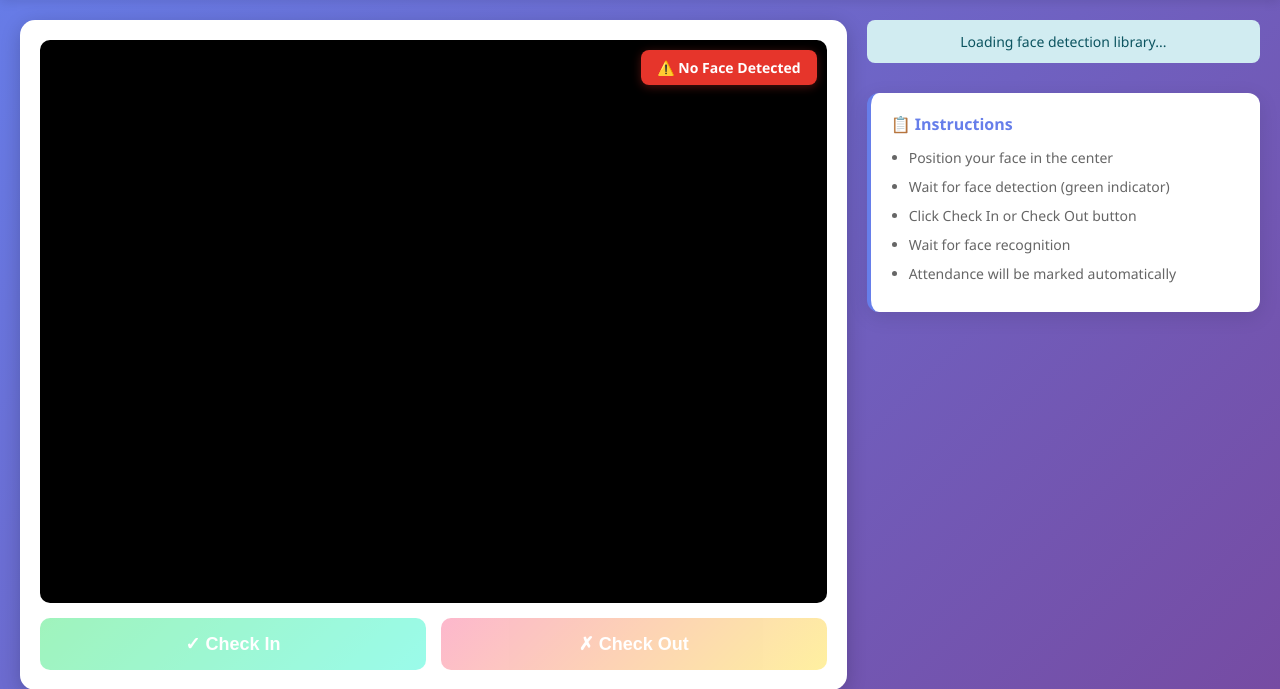
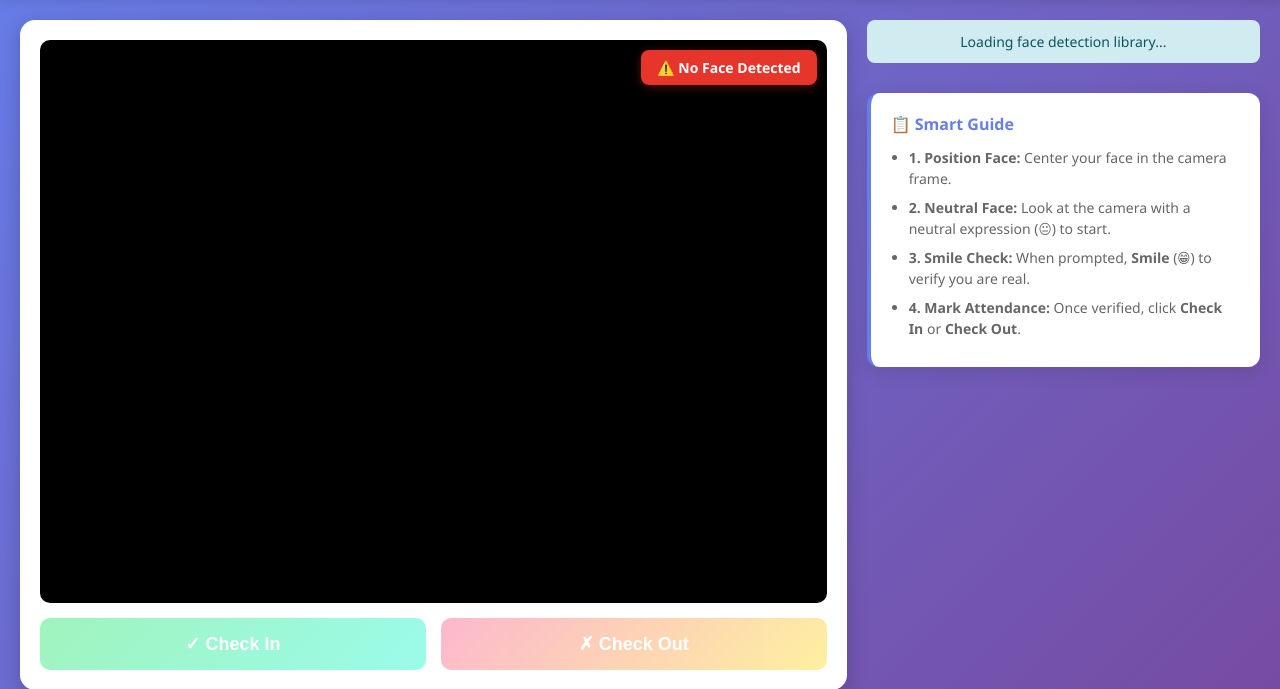
Before and after one commit to hamzashoukat091/AttendanceSystem2, a Django app: template accounts/templates/attendance_scanner.html in a window 1280 px wide. Shown: the part 90-779 px from the top of the page. Run offline with Django 3.2, Linux system fonts and the light colour scheme; the template is opened without the code that fills it, so the values that code supplies are empty; some libraries are stand-ins or nearby versions.

Commit message:
liveness fix

```diff
--- a/accounts/templates/attendance_scanner.html
+++ b/accounts/templates/attendance_scanner.html
@@ -318,13 +318,12 @@
             </div>
 
             <div class="instructions">
-                <h3>📋 Instructions</h3>
+                <h3>📋 Smart Guide</h3>
                 <ul>
-                    <li>Position your face in the center</li>
-                    <li>Wait for face detection (green indicator)</li>
-                    <li>Click Check In or Check Out button</li>
-                    <li>Wait for face recognition</li>
-                    <li>Attendance will be marked automatically</li>
+                    <li><strong>1. Position Face:</strong> Center your face in the camera frame.</li>
+                    <li><strong>2. Neutral Face:</strong> Look at the camera with a neutral expression (😐) to start.</li>
+                    <li><strong>3. Smile Check:</strong> When prompted, <b>Smile</b> (😁) to verify you are real.</li>
+                    <li><strong>4. Mark Attendance:</strong> Once verified, click <b>Check In</b> or <b>Check Out</b>.</li>
                 </ul>
             </div>
         </div>
@@ -347,7 +346,7 @@
         let modelsLoaded = false;
         let faceDetected = false;
         let livenessVerified = false;
-        let currentChallenge = 'smile';
+        let livenessState = 0; // 0: Neutral, 1: Smile
 
         // Load face-api.js models
         async function loadModels() {
@@ -447,6 +446,7 @@
             } else {
                 faceDetected = false;
                 livenessVerified = false; // Reset liveness if face is lost
+                livenessState = 0;
 
                 detectionIndicator.className = 'face-not-detected';
                 detectionIndicator.textContent = '⚠️ No Face Detected';
@@ -463,17 +463,29 @@
 
         function checkLiveness(detection) {
             livenessIndicator.style.display = 'block';
-            livenessIndicator.className = 'face-not-detected';
-            livenessIndicator.style.background = 'rgba(0, 123, 255, 0.9)';
-
             const expressions = detection.expressions;
 
-            // Simple challenge: Smile
-            livenessIndicator.textContent = '😐 Please Smile to Verify';
+            if (livenessState === 0) {
+                // Step 1: Check for Neutral (Not Happy)
+                livenessIndicator.className = 'face-not-detected';
+                livenessIndicator.style.background = 'rgba(0, 123, 255, 0.9)';
+                livenessIndicator.textContent = '😐 Please show Neutral Face';
 
-            if (expressions.happy > 0.7) {
-                livenessVerified = true;
-                showMessage('Liveness verified!', 'success');
+                // If happiness is low, we assume neutral/serious
+                if (expressions.happy < 0.1) {
+                    livenessState = 1;
+                }
+            } else if (livenessState === 1) {
+                // Step 2: Check for Smile
+                livenessIndicator.className = 'face-not-detected';
+                livenessIndicator.style.background = 'rgba(255, 193, 7, 0.9)'; // Orange/Yellow
+                livenessIndicator.textContent = '😁 Now Smile!';
+
+                if (expressions.happy > 0.7) {
+                    livenessVerified = true;
+                    livenessState = 2;
+                    showMessage('Liveness verified!', 'success');
+                }
             }
         }
 
```
